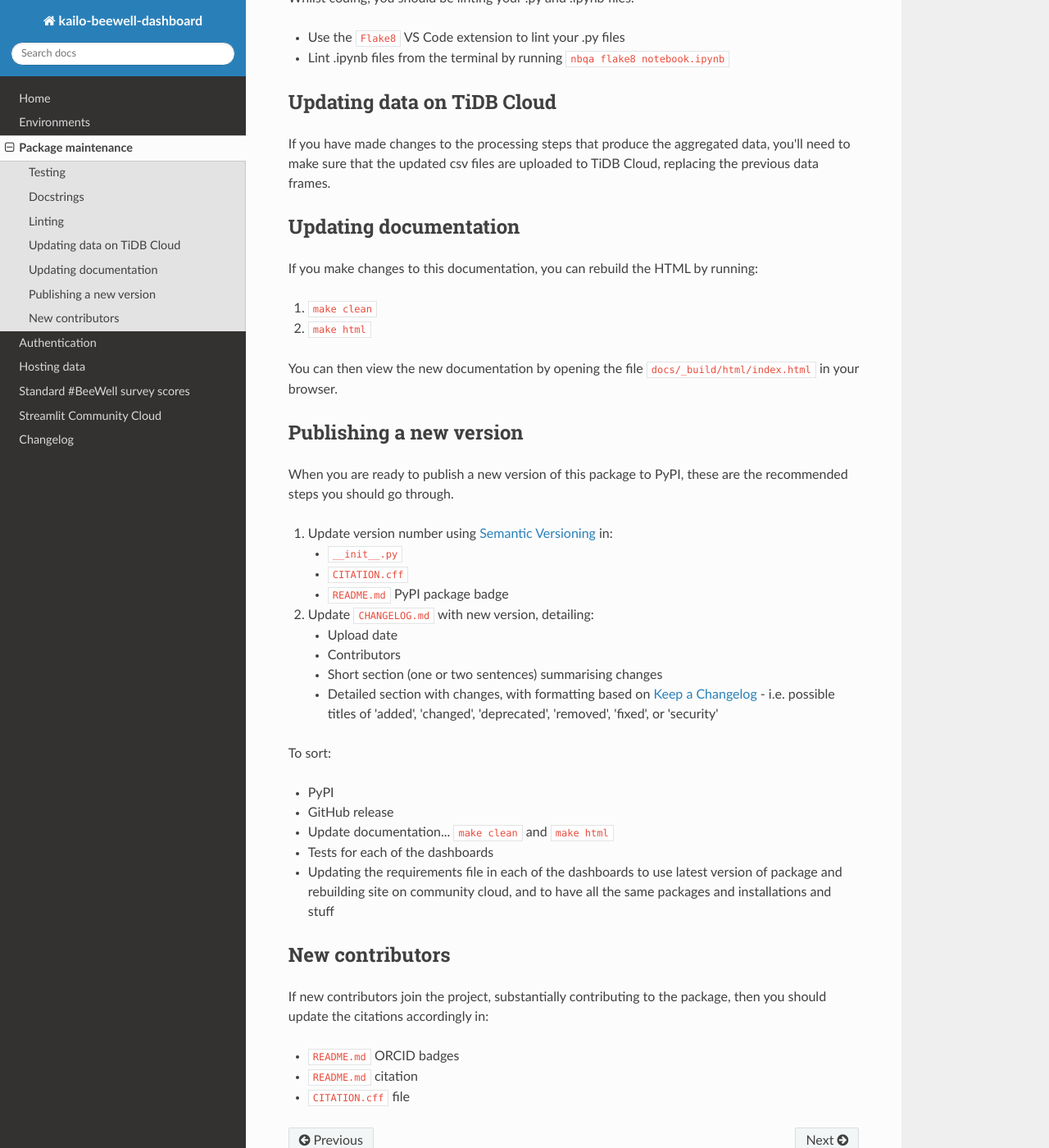
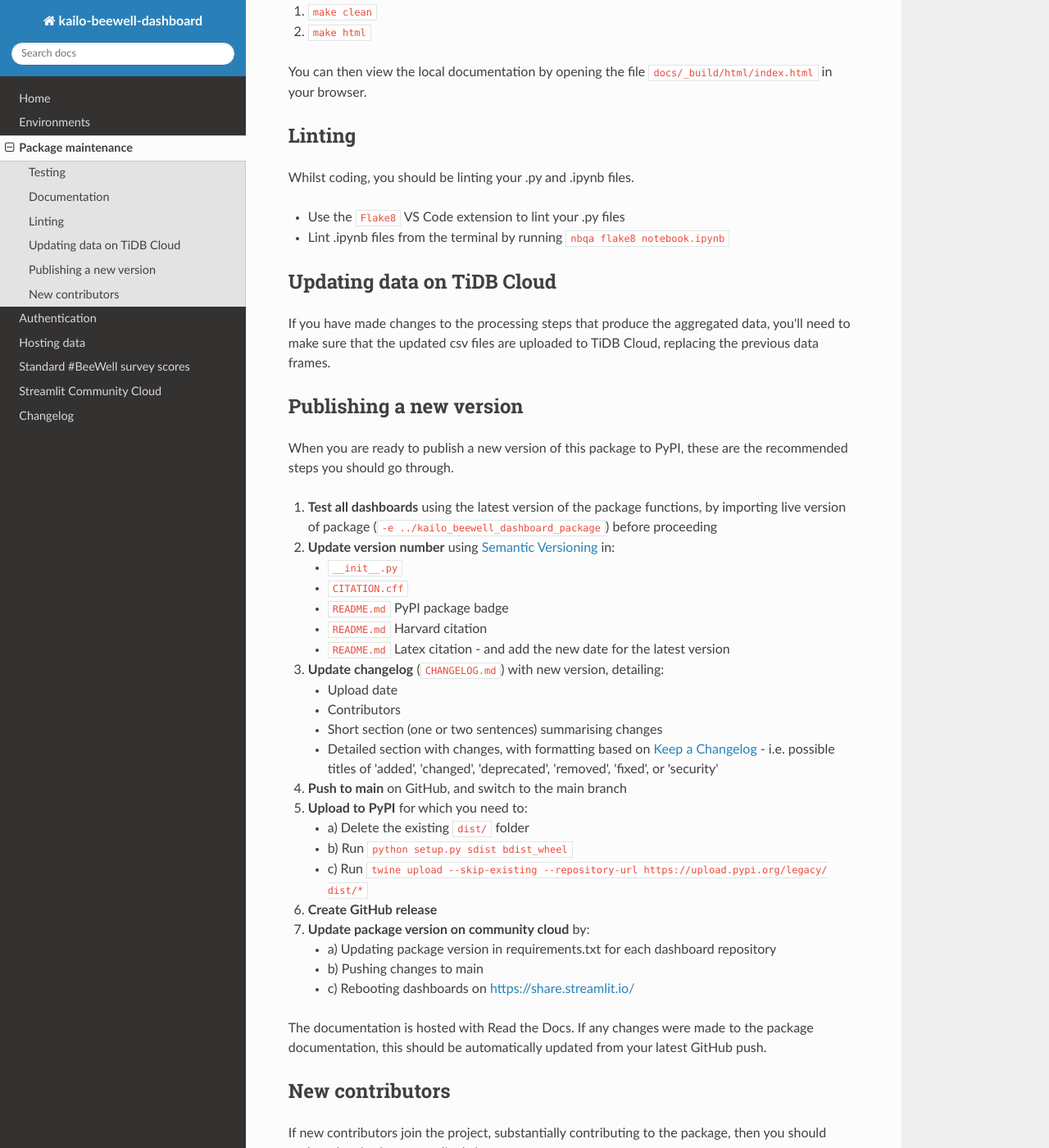
Before and after one commit to kailo-beewell/kailo_beewell_dashboard_package, a Sphinx documentation site: the page built from docs/package_maintenance.md, in a window 1280 px wide and 1400 px high, scrolled down 681 px. Shown: the whole window at 82% size. Built offline with Sphinx 7.4.7 and the Read the Docs theme 2.0.0, drawn with Linux system fonts in a browser that asks for light colours; pages that are not in the unit, such as notebooks, are missing from menus; some of the changed text lies outside the part shown.

Commit message:
Updates to documentation, primarily around instructions for publishing a new package version

```diff
--- a/docs/package_maintenance.md
+++ b/docs/package_maintenance.md
@@ -8,9 +8,15 @@ This will import a live version of your local package, assuming that your dashbo
 
 When running your streamlit site with `streamlit run Home.py`, it will use the package version at the point you ran that command, so you will need to re-run that to get any updates from the package.
 
-## Docstrings
+## Documentation
 
 If you create any new functions - or modify existing functions - you should create or modify the docstrings accordingly. Docstrings for this package and the accompanying dashboard repositories are formatted based on the [numpy docstring style guide](https://numpydoc.readthedocs.io/en/latest/format.html).
+
+Package documentation is created using Sphinx and hosted on Read the Docs (which automatically updates with GitHub pushes). You can preview updated documentation locally by running:
+1. `make clean`
+2. `make html`
+
+You can then view the local documentation by opening the file `docs/_build/html/index.html` in your browser.
 
 ## Linting
 
@@ -22,34 +28,36 @@ Whilst coding, you should be linting your .py and .ipynb files.
 
 If you have made changes to the processing steps that produce the aggregated data, you'll need to make sure that the updated csv files are uploaded to TiDB Cloud, replacing the previous data frames.
 
-## Updating documentation
-
-If you make changes to this documentation, you can rebuild the HTML by running:
-1. `make clean`
-2. `make html`
-
-You can then view the new documentation by opening the file `docs/_build/html/index.html` in your browser.
-
 ## Publishing a new version
 
 When you are ready to publish a new version of this package to PyPI, these are the recommended steps you should go through.
 
-1. Update version number using [Semantic Versioning](https://semver.org/spec/v2.0.0.html) in:
+1. **Test all dashboards** using the latest version of the package functions, by importing live version of package (`-e ../kailo_beewell_dashboard_package`) before proceeding
+2. **Update version number** using [Semantic Versioning](https://semver.org/spec/v2.0.0.html) in:
     * `__init__.py`
     * `CITATION.cff`
     * `README.md` PyPI package badge
-2. Update `CHANGELOG.md` with new version, detailing:
+    * `README.md` Harvard citation
+    * `README.md` Latex citation - and add the new date for the latest version
+3. **Update changelog** (`CHANGELOG.md`) with new version, detailing:
     * Upload date
     * Contributors
     * Short section (one or two sentences) summarising changes
     * Detailed section with changes, with formatting based on [Keep a Changelog](https://keepachangelog.com/en/1.1.0/) - i.e. possible titles of 'added', 'changed', 'deprecated', 'removed', 'fixed', or 'security'
+4. **Push to main** on GitHub, and switch to the main branch
+5. **Upload to PyPI** for which you need to:
+    * a) Delete the existing `dist/` folder
+    * b) Run `python setup.py sdist bdist_wheel`
+    * c) Run `twine upload --skip-existing --repository-url https://upload.pypi.org/legacy/ dist/*`
+6. **Create GitHub release**
+7. **Update package version on community cloud** by:
+    * a) Updating package version in requirements.txt for each dashboard repository
+    * b) Pushing changes to main
+    * c) Rebooting dashboards on [https://share.streamlit.io/](https://share.streamlit.io/)
 
-To sort:
-* PyPI
-* GitHub release
-* Update documentation... `make clean` and `make html`
-* Tests for each of the dashboards
-* Updating the requirements file in each of the dashboards to use latest version of package and rebuilding site on community cloud, and to have all the same packages and installations and stuff
+The documentation is hosted with Read the Docs. If any changes were made to the package documentation, this should be automatically updated from your latest GitHub push.
+
+
 
 ## New contributors
 
```
Also changed, not shown: CHANGELOG.md (+16 -6 lines), README.md (+8 -7 lines), 1 other file.
